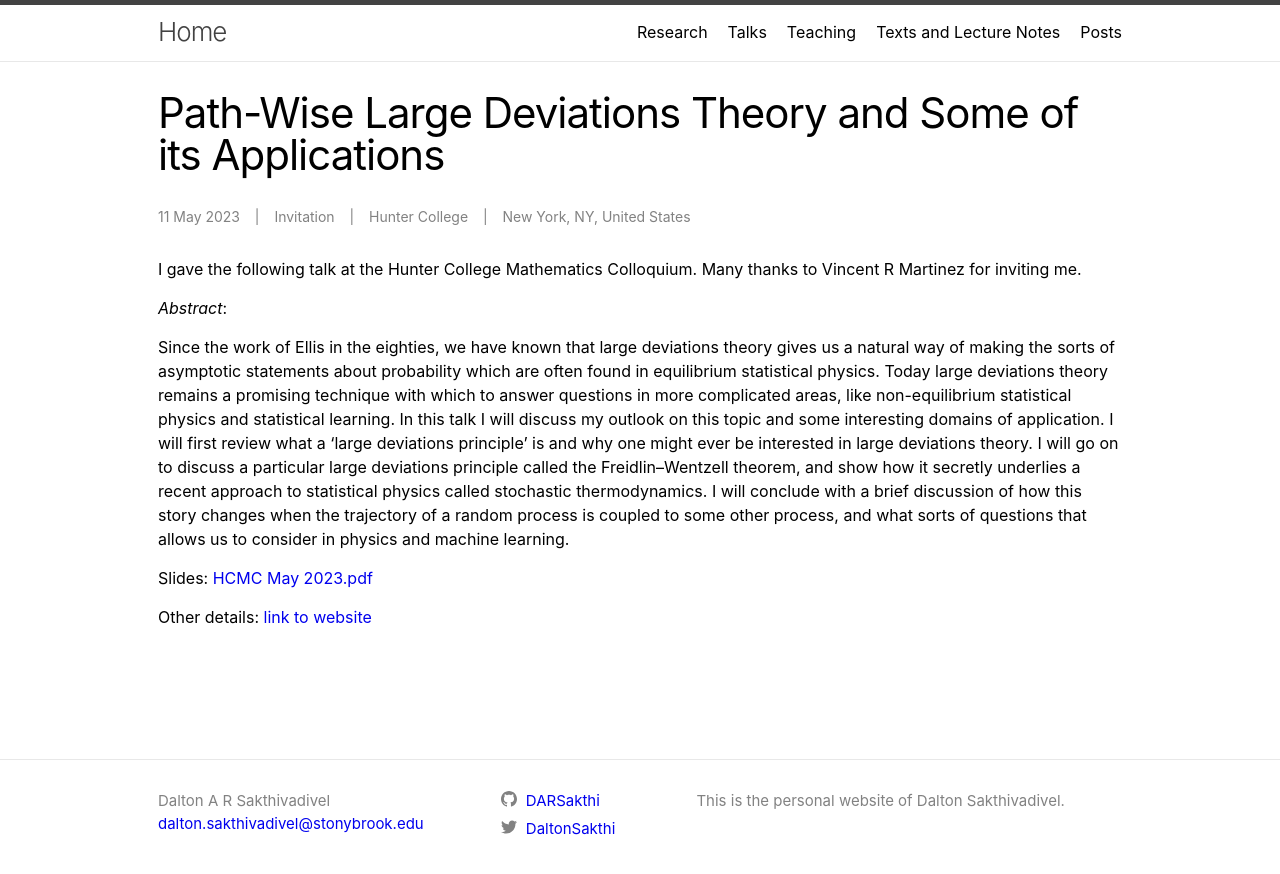
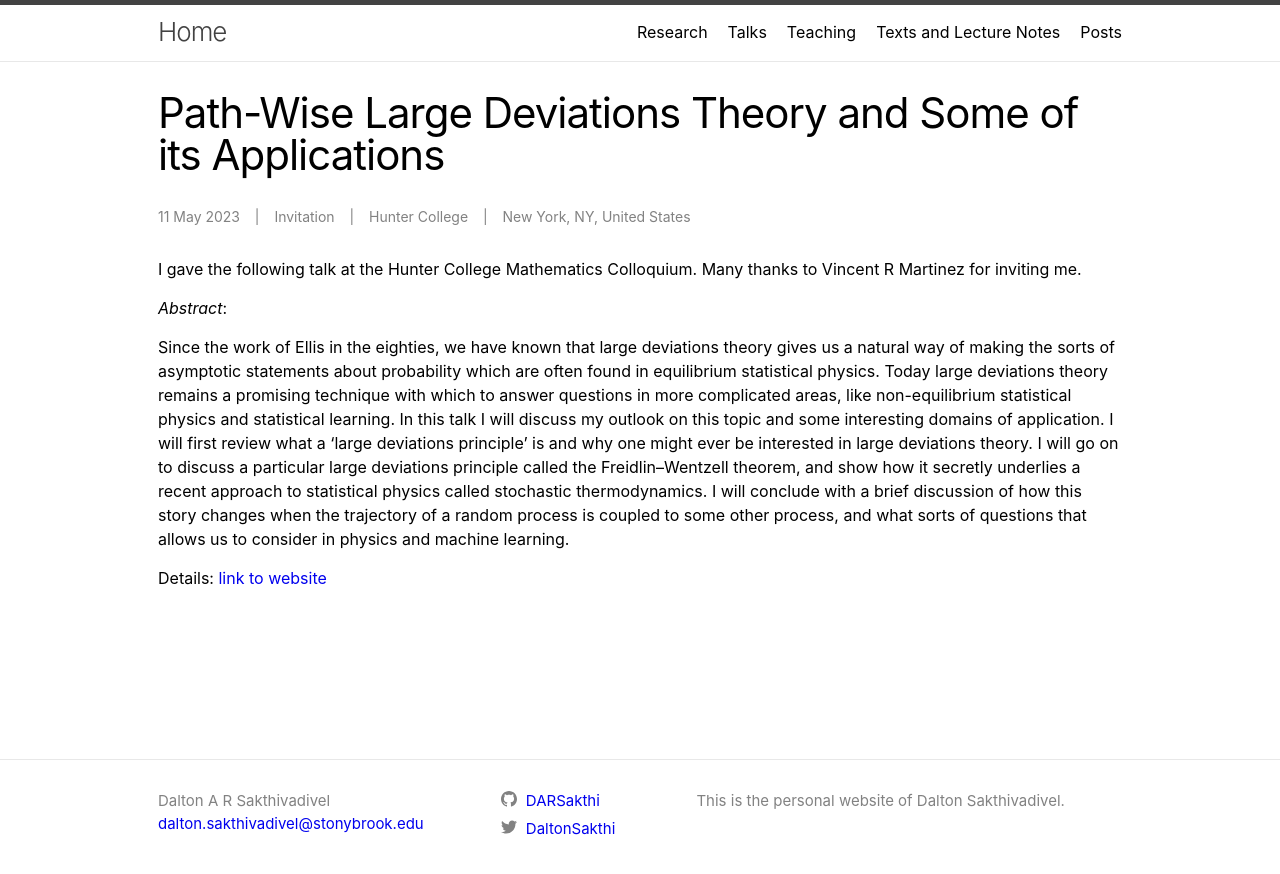
Before and after one commit to DARSakthi/DARSakthi.github.io, a Jekyll site: the page built from _talks/HCMC-23.markdown, in a window 1280 px wide. Shown: the top 874 px of the page. Built offline with Jekyll 4.4.1, drawn with Linux system fonts in a browser that asks for light colours.

Commit message:
Some changes

```diff
--- a/_talks/hcmc-23.markdown
+++ b/_talks/HCMC-23.markdown
@@ -15,6 +15,4 @@ _Abstract_:
 
 Since the work of Ellis in the eighties, we have known that large deviations theory gives us a natural way of making the sorts of asymptotic statements about probability which are often found in equilibrium statistical physics. Today large deviations theory remains a promising technique with which to answer questions in more complicated areas, like non-equilibrium statistical physics and statistical learning. In this talk I will discuss my outlook on this topic and some interesting domains of application. I will first review what a 'large deviations principle' is and why one might ever be interested in large deviations theory. I will go on to discuss a particular large deviations principle called the Freidlin--Wentzell theorem, and show how it secretly underlies a recent approach to statistical physics called stochastic thermodynamics. I will conclude with a brief discussion of how this story changes when the trajectory of a random process is coupled to some other process, and what sorts of questions that allows us to consider in physics and machine learning.
 
-Slides: [HCMC May 2023.pdf]({{site.files}}/files/HCMC May 2023.pdf)
-
-Other details: [link to website](http://math.hunter.cuny.edu/vmartine/seminar_HCMC.html)
+Details: [link to website](http://math.hunter.cuny.edu/vmartine/seminar_HCMC.html)
```
